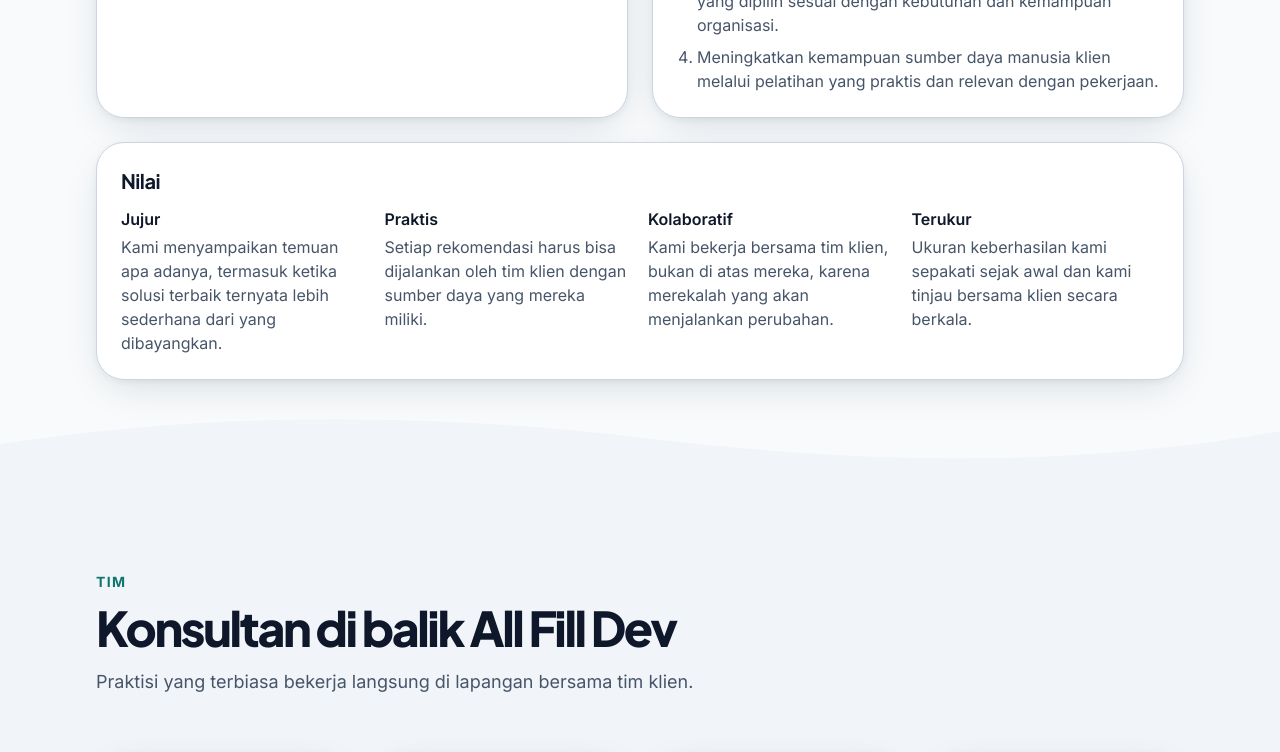
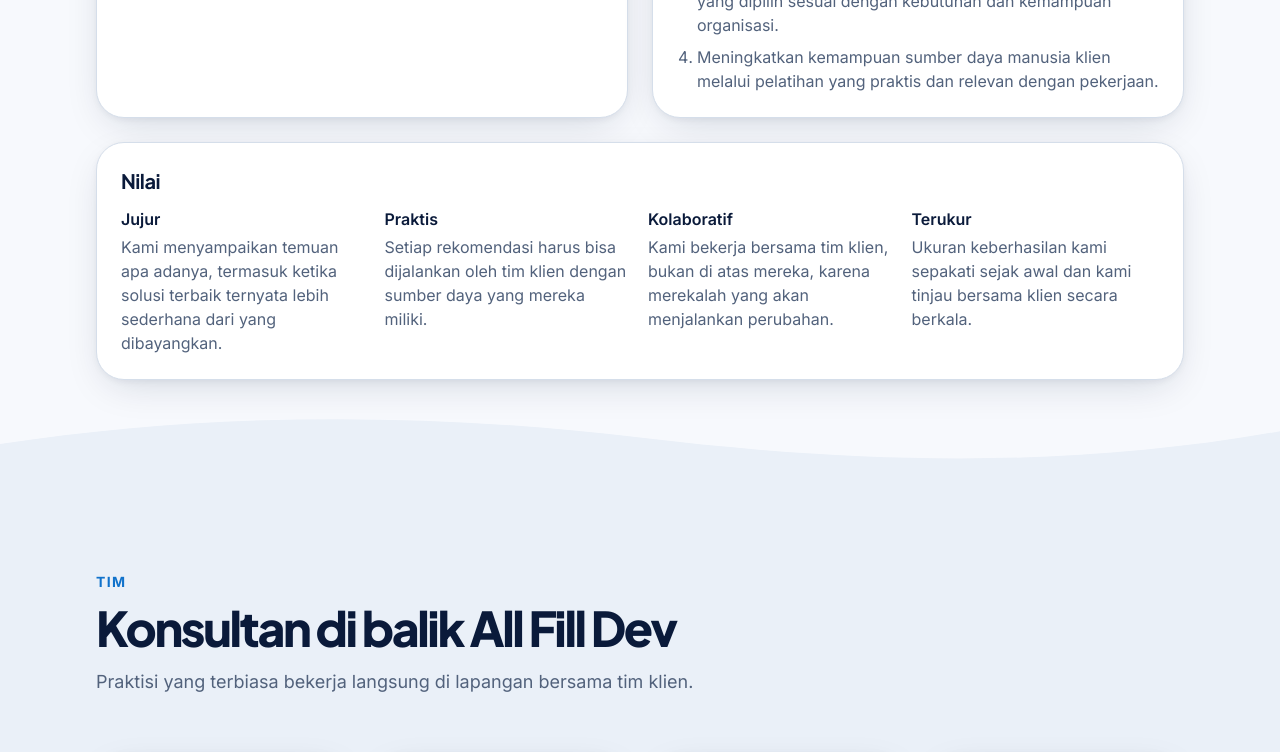
Before and after one commit to allfilldev/tema-02-company-profile, a Next.js app: page /tentang in a window 1280 px wide. Shown: the part 2000-2752 px from the top of the page. Built offline with nearby package versions, Linux system fonts and the light colour scheme; no server answers.

Commit message:
feat: retheme default tokens to the reference blue, navy and orange palette

```diff
--- a/src/components/ui/brand-logo.tsx
+++ b/src/components/ui/brand-logo.tsx
@@ -5,12 +5,12 @@ type BrandLogoTone = "on-dark" | "on-light";
 
 const NAME_CLASS_NAMES: Record<BrandLogoTone, string> = {
   "on-dark": "text-surface-inverse-foreground",
-  "on-light": "text-primary",
+  "on-light": "text-brand",
 };
 
 const MARK_CLASS_NAMES: Record<BrandLogoTone, string> = {
   "on-dark": "bg-surface-inverse-foreground text-surface-inverse",
-  "on-light": "bg-primary text-primary-foreground",
+  "on-light": "bg-brand text-brand-foreground",
 };
 
 const ROOT_CLASS_NAME = "inline-flex min-h-11 items-center gap-2";
--- a/src/styles/tokens.css
+++ b/src/styles/tokens.css
@@ -1,33 +1,35 @@
 @theme {
   --color-*: initial;
 
-  --color-primary: #0f766e;
+  --color-primary: #1172cb;
   --color-primary-foreground: #ffffff;
-  --color-primary-hover: #115e59;
-  --color-primary-soft: #d7efec;
-  --color-highlight: #f97316;
-  --color-highlight-foreground: #0f172a;
-  --color-highlight-hover: #ea580c;
-  --color-highlight-soft: #ffedd5;
-  --color-secondary: #e2e8f0;
-  --color-accent: #ccfbf1;
-  --color-accent-foreground: #134e4a;
-  --color-background: #f8fafc;
+  --color-primary-hover: #0b5fae;
+  --color-primary-soft: #dcebfa;
+  --color-highlight: #f9a825;
+  --color-highlight-foreground: #0a1a3a;
+  --color-highlight-hover: #e8920c;
+  --color-highlight-soft: #fff1d6;
+  --color-secondary: #e3ebf5;
+  --color-accent: #e1eefc;
+  --color-accent-foreground: #0b4a8a;
+  --color-background: #f7f9fd;
   --color-surface: #ffffff;
-  --color-surface-muted: #f1f5f9;
-  --color-foreground: #0f172a;
-  --color-muted-foreground: #475569;
-  --color-border: #cbd5e1;
-  --color-border-strong: #64748b;
+  --color-surface-muted: #eaf0f8;
+  --color-foreground: #0a1a3a;
+  --color-muted-foreground: #52627c;
+  --color-border: #d5deea;
+  --color-border-strong: #6b7a90;
   --color-success: #15803d;
   --color-warning: #b45309;
   --color-danger: #b91c1c;
   --color-whatsapp: #25d366;
-  --color-surface-inverse: #0b2f2c;
-  --color-surface-inverse-foreground: #f0fdfa;
-  --color-sidebar: #0a2e2b;
-  --color-sidebar-foreground: #ccfbf1;
-  --color-sidebar-active: #0f766e;
+  --color-brand: #0f766e;
+  --color-brand-foreground: #ffffff;
+  --color-surface-inverse: #0a1a3a;
+  --color-surface-inverse-foreground: #ffffff;
+  --color-sidebar: #0c1e42;
+  --color-sidebar-foreground: #d6e4f5;
+  --color-sidebar-active: #1d4a82;
 
   --font-heading: var(--font-heading-source, ui-sans-serif), ui-sans-serif, system-ui, sans-serif;
   --font-body: var(--font-body-source, ui-sans-serif), ui-sans-serif, system-ui, sans-serif;
@@ -41,7 +43,7 @@
   --shadow-card: 0 1px 2px 0 rgb(15 23 42 / 0.06), 0 4px 12px -2px rgb(15 23 42 / 0.08);
   --shadow-card-hover: 0 2px 4px 0 rgb(15 23 42 / 0.08), 0 16px 32px -8px rgb(15 23 42 / 0.18);
 
-  --shadow-soft: 0 2px 6px 0 rgb(11 47 44 / 0.05), 0 12px 40px -12px rgb(11 47 44 / 0.18);
+  --shadow-soft: 0 2px 6px 0 rgb(10 26 58 / 0.05), 0 12px 40px -12px rgb(10 26 58 / 0.18);
 
   --container-site: 72rem;
 }
--- a/src/styles/tokens.ts
+++ b/src/styles/tokens.ts
@@ -1,31 +1,33 @@
 export const tokenValues = {
-  primary: "#0f766e",
+  primary: "#1172cb",
   "primary-foreground": "#ffffff",
-  "primary-hover": "#115e59",
-  "primary-soft": "#d7efec",
-  highlight: "#f97316",
-  "highlight-foreground": "#0f172a",
-  "highlight-hover": "#ea580c",
-  "highlight-soft": "#ffedd5",
-  secondary: "#e2e8f0",
-  accent: "#ccfbf1",
-  "accent-foreground": "#134e4a",
-  background: "#f8fafc",
+  "primary-hover": "#0b5fae",
+  "primary-soft": "#dcebfa",
+  highlight: "#f9a825",
+  "highlight-foreground": "#0a1a3a",
+  "highlight-hover": "#e8920c",
+  "highlight-soft": "#fff1d6",
+  secondary: "#e3ebf5",
+  accent: "#e1eefc",
+  "accent-foreground": "#0b4a8a",
+  background: "#f7f9fd",
   surface: "#ffffff",
-  "surface-muted": "#f1f5f9",
-  foreground: "#0f172a",
-  "muted-foreground": "#475569",
-  border: "#cbd5e1",
-  "border-strong": "#64748b",
+  "surface-muted": "#eaf0f8",
+  foreground: "#0a1a3a",
+  "muted-foreground": "#52627c",
+  border: "#d5deea",
+  "border-strong": "#6b7a90",
   success: "#15803d",
   warning: "#b45309",
   danger: "#b91c1c",
   whatsapp: "#25d366",
-  "surface-inverse": "#0b2f2c",
-  "surface-inverse-foreground": "#f0fdfa",
-  sidebar: "#0a2e2b",
-  "sidebar-foreground": "#ccfbf1",
-  "sidebar-active": "#0f766e",
+  brand: "#0f766e",
+  "brand-foreground": "#ffffff",
+  "surface-inverse": "#0a1a3a",
+  "surface-inverse-foreground": "#ffffff",
+  sidebar: "#0c1e42",
+  "sidebar-foreground": "#d6e4f5",
+  "sidebar-active": "#1d4a82",
 } as const;
 
 export type OgTheme = {
```
Also changed, not shown: 2 other files (tests, documents, lock files or other folders).
